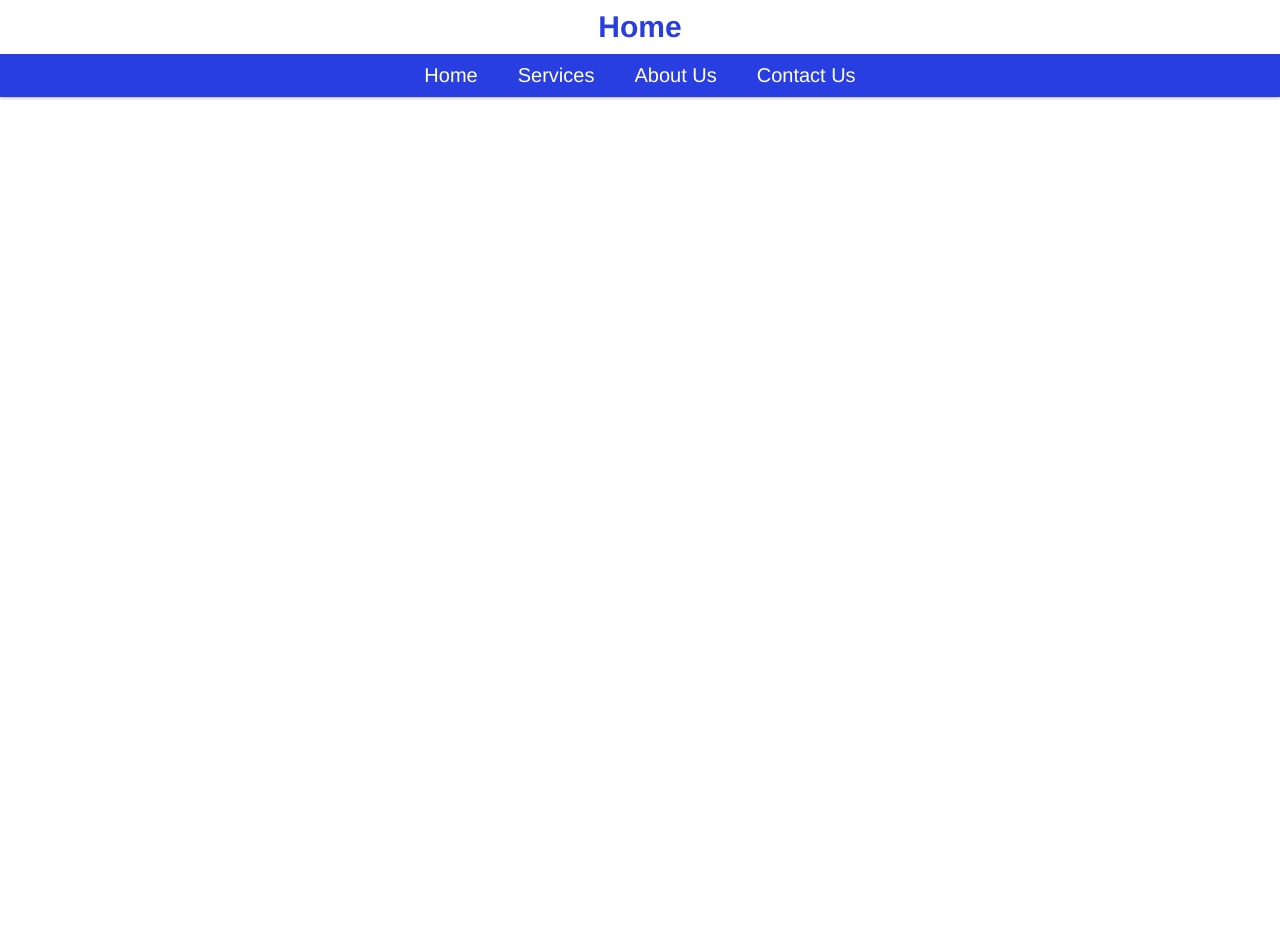
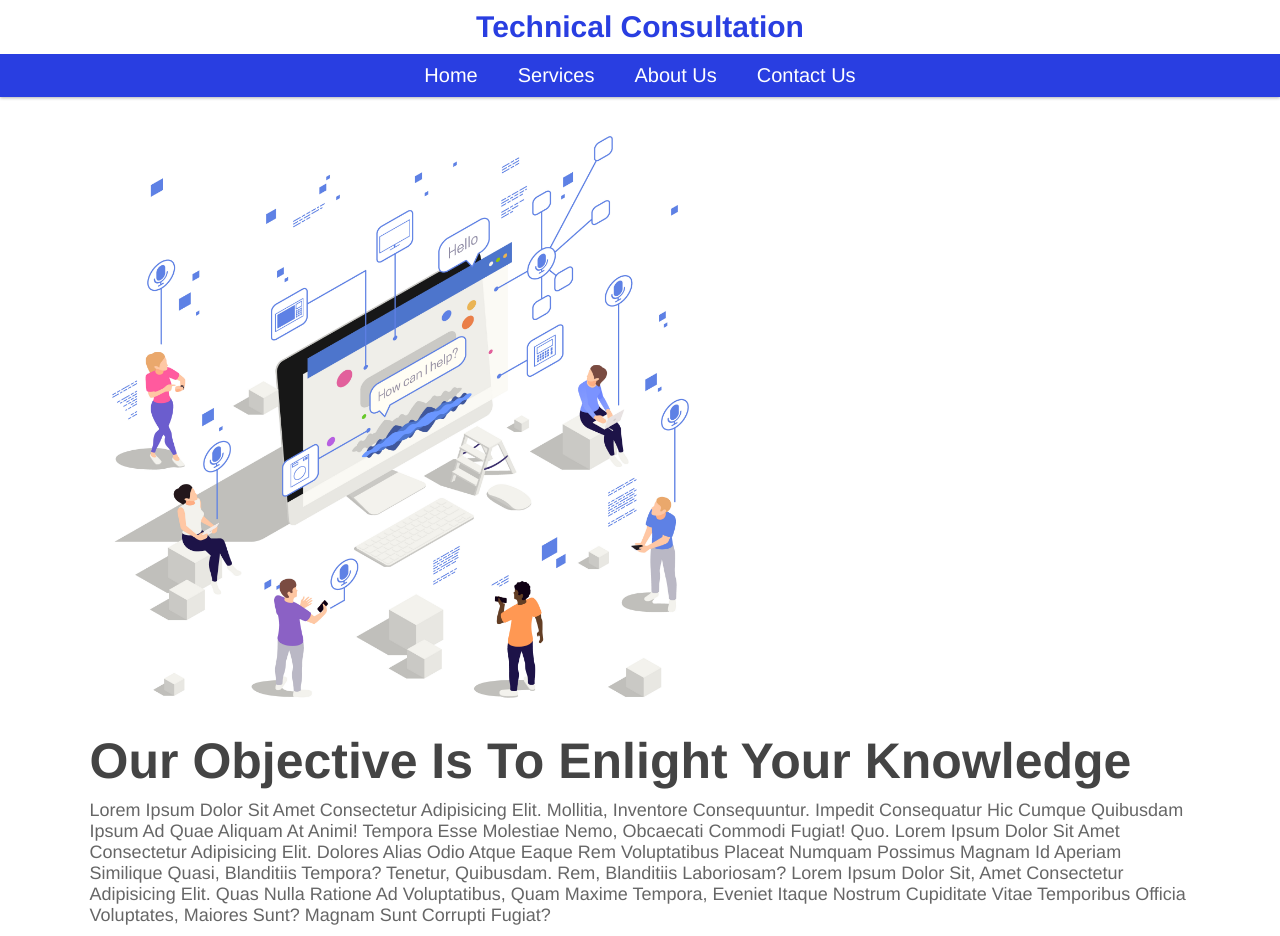
Before and after one commit to lakshithaonline/Tech-Assist, a PHP site: page / in a window 1280 px wide. Before the commit the page ends 100 px from the top, so only its background shows below. Run offline with PHP 8.4, Linux system fonts and the light colour scheme.

Commit message:
Base of the  home page
some images have also added to the assets folder

```diff
--- a/index.html
+++ b/index.html
@@ -7,12 +7,12 @@
         <link rel="stylesheet" type="text/css" href="styleHP.css">
     </head>
     <body>
-        <header>
-            <h1 class="heading">Home</h1>
+        <header> <!--page header-->
+            <h1 class="heading">Technical Consultation</h1>
 
             <div id="menu" class="fas fa-bars"></div>
 
-            <nav class="navbar">
+            <nav class="navbar"> <!--navigation bar-->
                 <ul>
                 <li><a href="index.html">Home</a></li>
                 <li><a href="index.html">Services</a></li>
@@ -23,6 +23,22 @@
 
         </header>
 
+        <section class="homebd">
+
+            <div class="hpimg">
+                <img src="assets/hpimage.jpg" alt="Home page image" width="620px"; height="612px">
+            </div>
+
+            <div class="content">
+                <h1>Our Objective is to enlight your knowledge</h1>
+                <p> Lorem ipsum dolor sit amet consectetur adipisicing elit. Mollitia, inventore consequuntur. Impedit consequatur hic cumque quibusdam ipsum ad quae aliquam at animi! Tempora esse molestiae nemo, obcaecati commodi fugiat! Quo.
+                    Lorem ipsum dolor sit amet consectetur adipisicing elit. Dolores alias odio atque eaque rem voluptatibus placeat numquam possimus magnam id aperiam similique quasi, blanditiis tempora? Tenetur, quibusdam. Rem, blanditiis laboriosam?
+                    Lorem ipsum dolor sit, amet consectetur adipisicing elit. Quas nulla ratione ad voluptatibus, quam maxime tempora, eveniet itaque nostrum cupiditate vitae temporibus officia voluptates, maiores sunt? Magnam sunt corrupti fugiat?
+                </p>
+            </div>
+
+        </section>
+
     </body>
 
 </html>
--- a/styleHP.css
+++ b/styleHP.css
@@ -22,8 +22,13 @@ html{
     font-size:62.5%;
     overflow-x: hidden;
 }
+section{
+    padding: 0 7%;
+    padding-top: 12rem;
 
-/*header */
+}
+
+/*header open*/
 header #menu{
     color: lightslategray;
     font-size: 3rem;
@@ -66,6 +71,28 @@ header .heading{
 .navbar ul li a:hover{
     color: aqua;
 }
+/*header close*/
+
+.homebd .hpimg{
+    flex: 1 1 40rem;
+}
+.homebd .hpimg{
+    width: 100%;
+
+}
+
+.homebd .content{
+    flex: 1 1 40rem;
+}
+.homebd .content h1{
+    font-size: 5rem;
+    color: #444;
+}
+.homebd .content p{
+    font-size: 1.8rem;
+    color: #666;
+    padding: 1rem 0;
+}
 
 
 
@@ -79,6 +106,7 @@ header .heading{
 
 
 
+/*header when resizing*/
 @media(max-width:768px){
     html{
         font-size:55%;
@@ -106,3 +134,4 @@ header .heading{
     }
 
 }
+/*end of resize header*/
```
Also changed, not shown: Assets/homeimg.png (added), Assets/hpimage.jpg (added), 1 other file.
